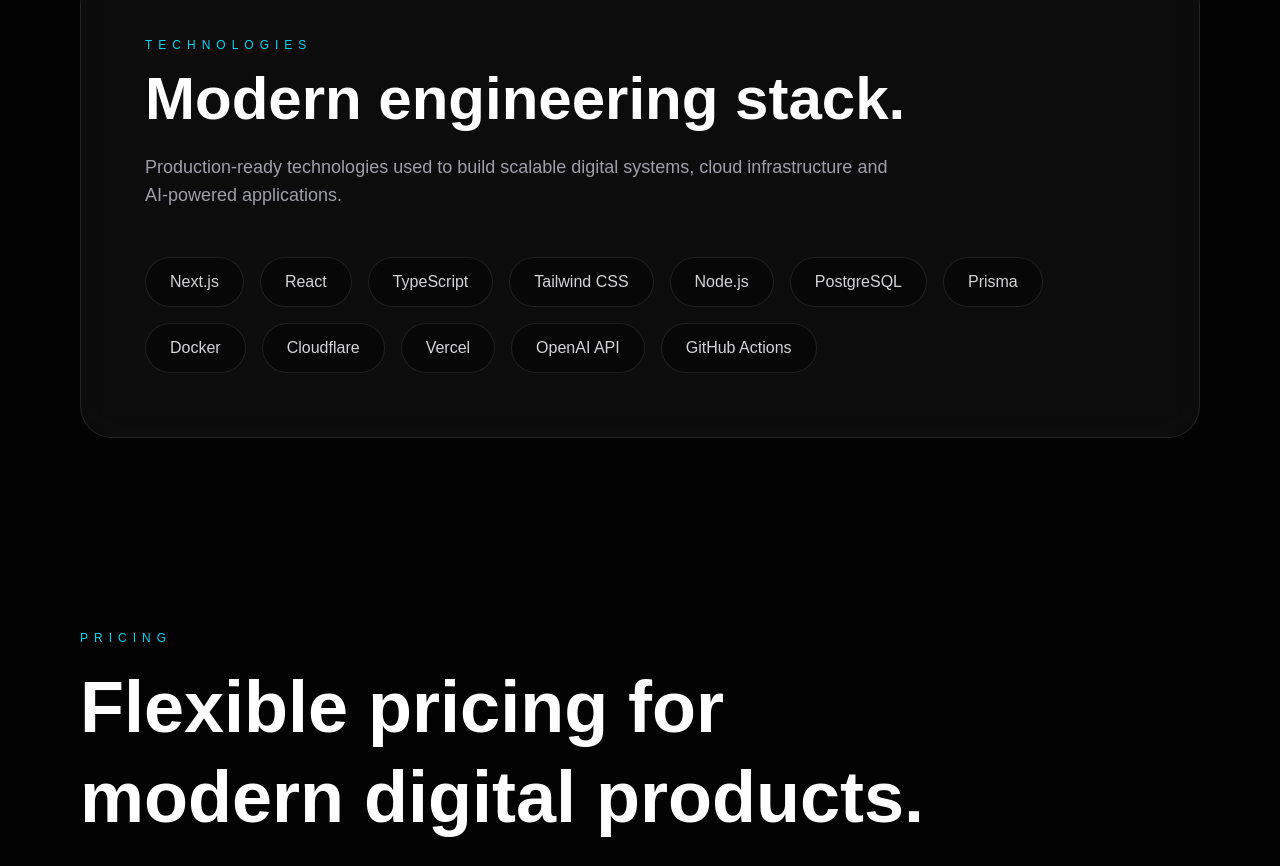
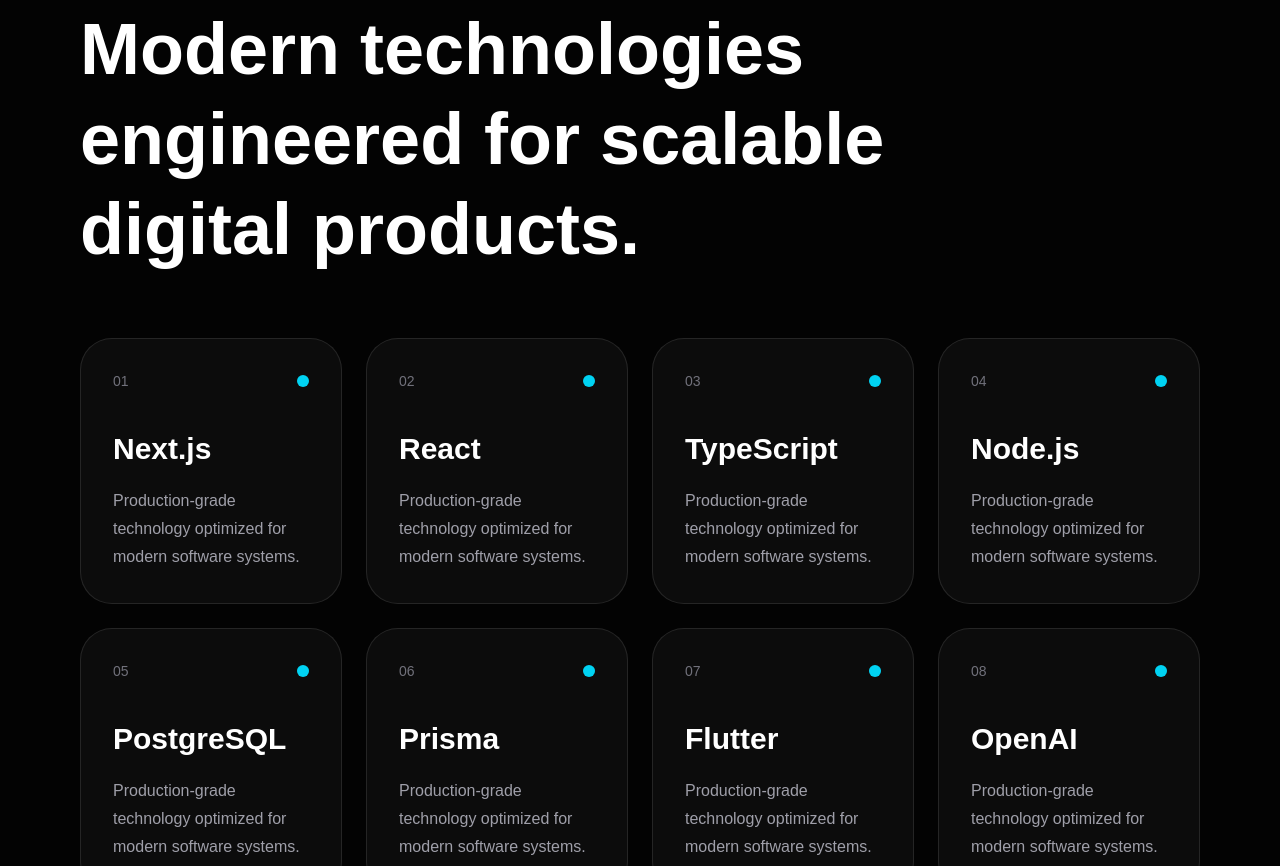
Before and after one commit to 2LLSOFT/2llsoft-clean, a Next.js app: page / in a window 1280 px wide. Shown: the part 10762-11628 px from the top of the page. Built offline with nearby package versions, Linux system fonts and the light colour scheme.

Commit message:
upgrade premium technologies section

```diff
--- a/sections/Technologies.tsx
+++ b/sections/Technologies.tsx
@@ -1,48 +1,58 @@
-const tech = [
+const technologies = [
   "Next.js",
   "React",
   "TypeScript",
-  "Tailwind CSS",
   "Node.js",
   "PostgreSQL",
   "Prisma",
+  "Flutter",
+  "OpenAI",
+  "Cloud",
+  "TailwindCSS",
+  "Vercel",
   "Docker",
-  "Cloudflare",
-  "Vercel",
-  "OpenAI API",
-  "GitHub Actions",
 ];
 
 export default function Technologies() {
   return (
-    <section
-      id="tech"
-      className="bg-[#030303] px-6 py-24 text-white md:px-20"
-    >
-      <div className="rounded-[2rem] border border-white/10 bg-white/[0.04] p-10 backdrop-blur-xl md:p-16">
-        <p className="text-xs uppercase tracking-[0.5em] text-cyan-400">
-          Technologies
-        </p>
+    <section className="bg-[#030303] px-6 py-24 text-white md:px-20">
+      <p className="text-xs uppercase tracking-[0.5em] text-cyan-400">
+        Technology Stack
+      </p>
 
-        <h2 className="mt-4 text-4xl font-black md:text-6xl">
-          Modern engineering stack.
-        </h2>
+      <h2 className="mt-4 max-w-5xl text-4xl font-black leading-tight md:text-7xl">
+        Modern technologies engineered for scalable digital products.
+      </h2>
 
-        <p className="mt-6 max-w-3xl text-lg text-zinc-400">
-          Production-ready technologies used to build scalable digital systems,
-          cloud infrastructure and AI-powered applications.
-        </p>
+      <div className="mt-16 grid gap-6 md:grid-cols-4">
+        {technologies.map((tech, index) => (
+          <div
+            key={tech}
+            className="group relative overflow-hidden rounded-[2rem] border border-white/10 bg-white/[0.04] p-8 transition duration-300 hover:-translate-y-2 hover:border-cyan-400/40 hover:bg-cyan-400/10"
+          >
+            <div className="absolute inset-0 opacity-0 transition duration-500 group-hover:opacity-100">
+              <div className="absolute left-1/2 top-1/2 h-[200px] w-[200px] -translate-x-1/2 -translate-y-1/2 rounded-full bg-cyan-400/10 blur-[80px]" />
+            </div>
 
-        <div className="mt-12 flex flex-wrap gap-4">
-          {tech.map((item) => (
-            <div
-              key={item}
-              className="rounded-full border border-white/10 bg-black/40 px-6 py-3 text-zinc-300 transition hover:border-cyan-400 hover:text-white"
-            >
-              {item}
+            <div className="relative z-10">
+              <div className="flex items-center justify-between">
+                <span className="text-sm text-zinc-500">
+                  0{index + 1}
+                </span>
+
+                <div className="h-3 w-3 rounded-full bg-cyan-400" />
+              </div>
+
+              <h3 className="mt-10 text-3xl font-black">
+                {tech}
+              </h3>
+
+              <p className="mt-5 leading-7 text-zinc-400">
+                Production-grade technology optimized for modern software systems.
+              </p>
             </div>
-          ))}
-        </div>
+          </div>
+        ))}
       </div>
     </section>
   );
```
